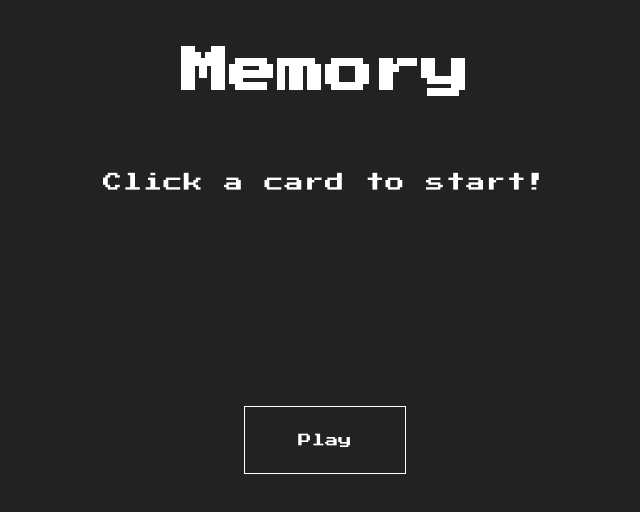
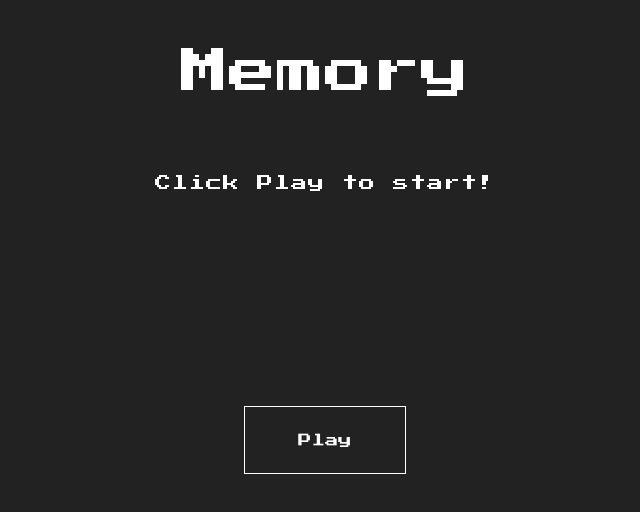
Before and after one commit to maxitech/MemoryGame, a website built with Vite: page memory/index.html in a window 1280 px wide. Shown: the whole page, without its empty margins (315-955 px from the left). Built offline with nearby package versions, Linux system fonts and the light colour scheme.

Commit message:
added user select none style & changed h2 text

```diff
--- a/memory/index.html
+++ b/memory/index.html
@@ -10,7 +10,7 @@
     <div class="outer_wrapper">
       <header>
         <h1>Memory</h1>
-        <p>Click a card to start!</p>
+        <h2>Click Play to start!</h2>
       </header>
 
       <section class="section-game">
--- a/memory/style.css
+++ b/memory/style.css
@@ -26,9 +26,12 @@ header {
 
 header > h1 {
   margin-bottom: 1.5em;
+  font-weight: 400;
 }
 
-header > p {
+header > h2 {
+  font-size: 1rem;
+  font-weight: 400;
   line-height: 30px;
   letter-spacing: 1px;
 }
@@ -81,17 +84,20 @@ header > p {
   cursor: pointer;
   perspective: 1000px;
   transition: transform 0.5s ease;
+  user-select: none;
 }
 
 .field .content {
   display: flex;
   justify-content: center;
   align-items: center;
+  font-size: 1.5rem;
   width: 100%;
   height: 100%;
   backface-visibility: hidden;
   transition: transform 0.5s ease;
   transform: rotateY(180deg);
+  user-select: none;
 }
 
 .field.flipped .content {
@@ -104,7 +110,6 @@ header > p {
   color: #fff;
   border: 1px solid #fff;
   padding: 2em 4em;
-
   cursor: pointer;
 }
 
```
